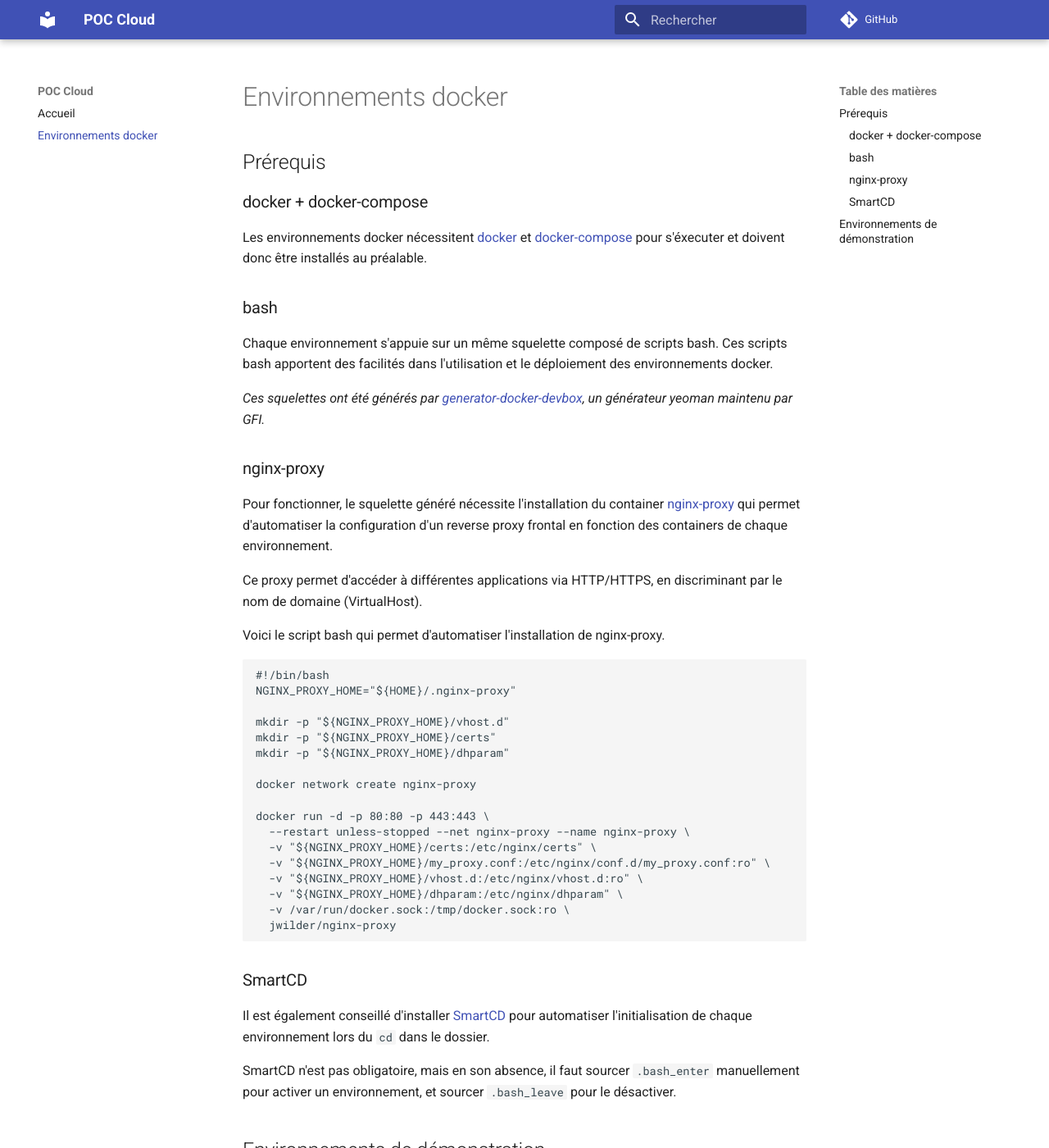
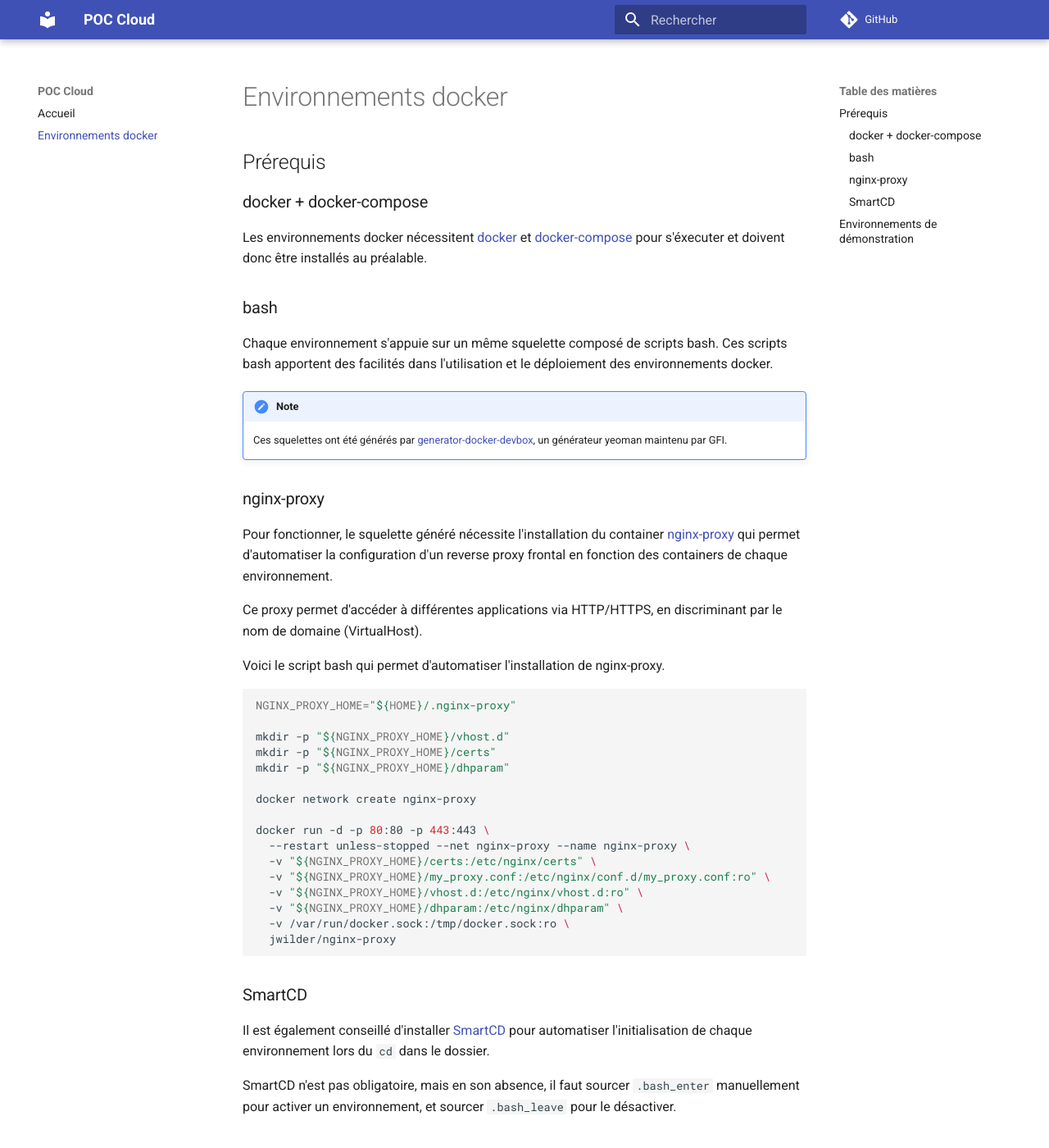
Before and after one commit to GIP-RECIA/recia-poc-cloud, an MkDocs documentation site: the page built from docs/environnements-docker.md, in a window 1280 px wide and 1400 px high. Shown: the whole window at 82% size. Built offline with MkDocs 1.6.1 and Material for MkDocs 9.7.7, drawn with Linux system fonts in a browser that asks for light colours; comment, search, counter and statistics services are not loaded; some of the changed text lies outside the part shown.

Commit message:
Renommage du dossier mkdocs en docs

````diff
--- a/mkdocs/environnements-docker.md
+++ b/docs/environnements-docker.md
@@ -12,9 +12,10 @@
 Chaque environnement s'appuie sur un même squelette composé de scripts bash. Ces scripts bash apportent des
 facilités dans l'utilisation et le déploiement des environnements docker.
 
-*Ces squelettes ont été générés par
-[generator-docker-devbox](https://github.com/gfi-centre-ouest/generator-docker-devbox), un générateur yeoman maintenu
-par GFI.*
+!!! note
+    Ces squelettes ont été générés par
+    [generator-docker-devbox](https://github.com/gfi-centre-ouest/generator-docker-devbox), un générateur yeoman maintenu
+    par GFI.
 
 ### nginx-proxy
 
@@ -26,8 +27,7 @@
 
 Voici le script bash qui permet d'automatiser l'installation de nginx-proxy.
 
-```
-#!/bin/bash
+```bash
 NGINX_PROXY_HOME="${HOME}/.nginx-proxy"
 
 mkdir -p "${NGINX_PROXY_HOME}/vhost.d"
@@ -77,6 +77,6 @@
 
 Cet environnement communique avec les autres au travers du réseau docker nommé `recia-env`, à créer au préalable.
 
-```
+```bash
 docker network create recia-env
 ```
--- a/mkdocs.yml
+++ b/mkdocs.yml
@@ -9,5 +9,13 @@
   language: 'fr'
   name: 'material'
 
-docs_dir: mkdocs
-site_dir: docs
+markdown_extensions:
+  - admonition
+  - codehilite
+  - toc:
+      permalink: true
+
+plugins:
+  - search
+#  - pdf-export:
+#      combined: true
````
Also changed, not shown: docs/index.md (renamed from mkdocs/index.md), 3 other files.
